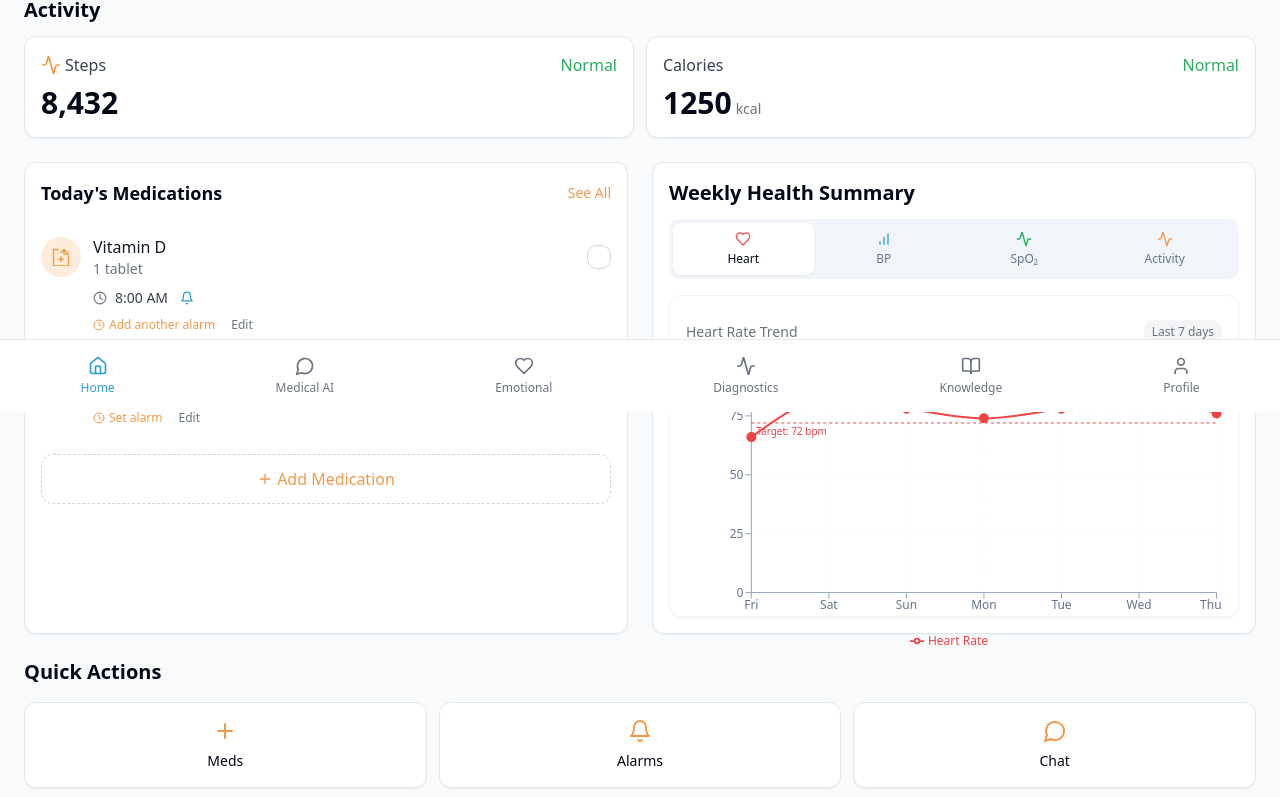
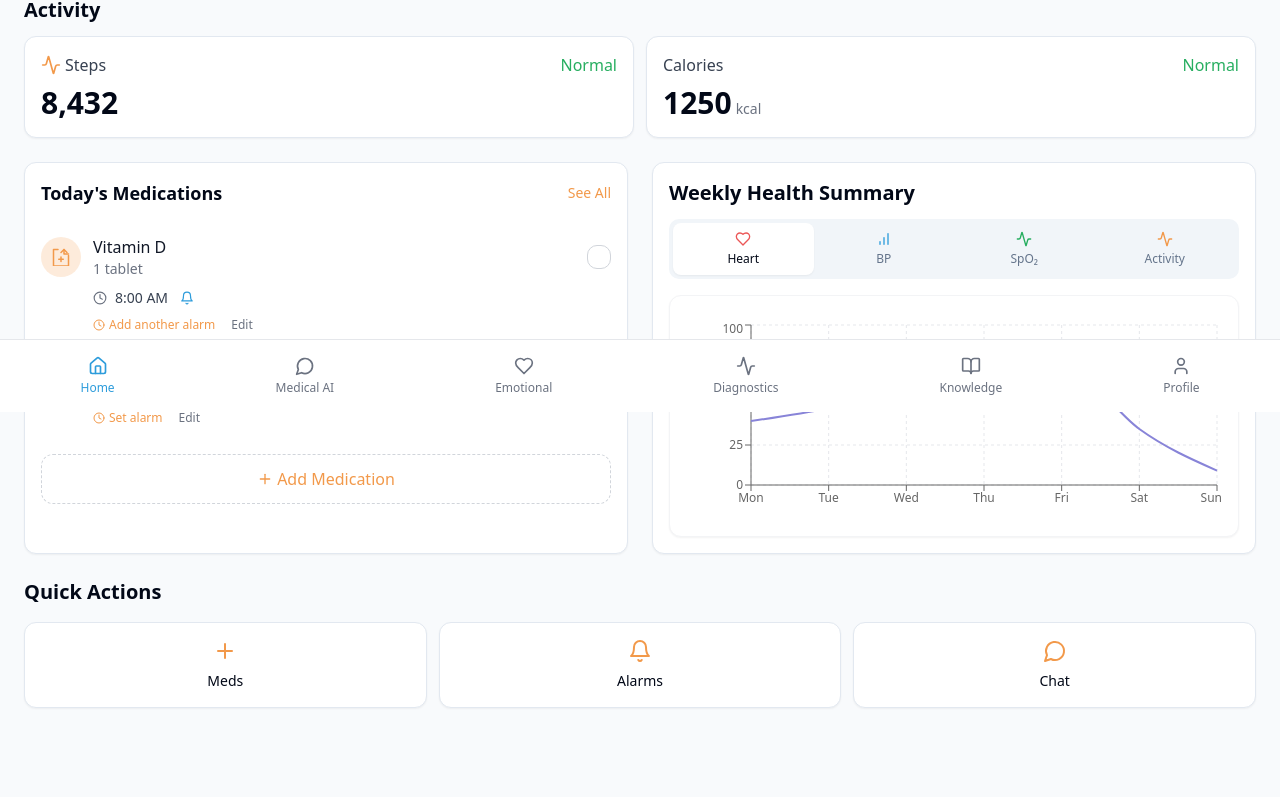
Before and after one commit to Taj543/empathic-health-nexus, a React (Vite) app: page / in a window 1280 px wide. Shown: the part 388-1185 px from the top of the page. After the commit the page ends 1160 px from the top, so only its background shows below. Built offline with nearby package versions, Linux system fonts and the light colour scheme.

Commit message:
Fix: Remove unused import
Remove the unused import of 'Lungs' from WeeklySummaryTabs.tsx.

```diff
--- a/src/components/health/WeeklySummaryChart.tsx
+++ b/src/components/health/WeeklySummaryChart.tsx
@@ -1,252 +1,48 @@
+import React, { useState } from 'react';
+import {
+  LineChart, Line, XAxis, YAxis, CartesianGrid, Tooltip,
+  ResponsiveContainer, ReferenceLine, Area, ComposedChart
+} from 'recharts';
+import { cn } from '@/lib/utils';
 
-import React, { useMemo } from 'react';
-import {
-  LineChart,
-  Line,
-  XAxis,
-  YAxis,
-  CartesianGrid,
-  Tooltip,
-  Legend,
-  ResponsiveContainer,
-  ReferenceLine
-} from 'recharts';
-import { format, subDays } from 'date-fns';
-import {
-  ChartContainer,
-  ChartTooltip,
-  ChartTooltipContent
-} from "@/components/ui/chart";
-import { cn } from "@/lib/utils";
-
-// Generate dummy data for the past week
-const generateWeeklyData = () => {
-  const data = [];
-  for (let i = 6; i >= 0; i--) {
-    const date = subDays(new Date(), i);
-    data.push({
-      name: format(date, 'EEE'),
-      date: format(date, 'MMM dd'),
-      heartRate: Math.floor(Math.random() * (85 - 65) + 65),
-      bloodPressureSystolic: Math.floor(Math.random() * (130 - 110) + 110),
-      bloodPressureDiastolic: Math.floor(Math.random() * (90 - 70) + 70),
-      spO2: Math.floor(Math.random() * (100 - 95) + 95),
-      steps: Math.floor(Math.random() * (12000 - 5000) + 5000),
-      calories: Math.floor(Math.random() * (2000 - 1000) + 1000),
-    });
-  }
-  return data;
-};
+interface DataPoint {
+  time: string;
+  value: number;
+}
 
 interface WeeklySummaryChartProps {
+  metric: string;
   className?: string;
-  metric: 'heartRate' | 'bloodPressure' | 'spO2' | 'steps' | 'calories';
 }
 
-export function WeeklySummaryChart({ className, metric }: WeeklySummaryChartProps) {
-  const data = useMemo(() => generateWeeklyData(), []);
+export function WeeklySummaryChart({ metric, className }: WeeklySummaryChartProps) {
+  const [data, setData] = useState<DataPoint[]>([
+    { time: 'Mon', value: Math.floor(Math.random() * 100) },
+    { time: 'Tue', value: Math.floor(Math.random() * 100) },
+    { time: 'Wed', value: Math.floor(Math.random() * 100) },
+    { time: 'Thu', value: Math.floor(Math.random() * 100) },
+    { time: 'Fri', value: Math.floor(Math.random() * 100) },
+    { time: 'Sat', value: Math.floor(Math.random() * 100) },
+    { time: 'Sun', value: Math.floor(Math.random() * 100) },
+  ]);
 
-  const metricConfig = {
-    heartRate: {
-      label: 'Heart Rate',
-      color: '#EF4444',
-      unit: 'bpm',
-      dataKey: 'heartRate',
-      targetValue: 72,
-      minValue: 60,
-      maxValue: 90
-    },
-    bloodPressure: {
-      label: 'Blood Pressure',
-      systolicColor: '#3B82F6',
-      diastolicColor: '#60A5FA',
-      unit: 'mmHg',
-      targetSystolic: 120,
-      targetDiastolic: 80
-    },
-    spO2: {
-      label: 'SpO₂',
-      color: '#10B981',
-      unit: '%',
-      dataKey: 'spO2',
-      targetValue: 98,
-      minValue: 95
-    },
-    steps: {
-      label: 'Steps',
-      color: '#8B5CF6',
-      dataKey: 'steps',
-      targetValue: 10000,
-      unit: '' // Adding the missing unit property
-    },
-    calories: {
-      label: 'Calories',
-      color: '#F59E0B',
-      unit: 'kcal',
-      dataKey: 'calories',
-      targetValue: 1500
-    }
-  };
-
-  // Create a config for chart colors based on the metric
-  const config = {
-    [metric]: {
-      theme: {
-        light: metric === 'bloodPressure'
-          ? metricConfig.bloodPressure.systolicColor
-          : metricConfig[metric].color,
-        dark: metric === 'bloodPressure'
-          ? metricConfig.bloodPressure.systolicColor
-          : metricConfig[metric].color
-      }
-    },
-    systolic: {
-      theme: {
-        light: metricConfig.bloodPressure.systolicColor,
-        dark: metricConfig.bloodPressure.systolicColor
-      }
-    },
-    diastolic: {
-      theme: {
-        light: metricConfig.bloodPressure.diastolicColor,
-        dark: metricConfig.bloodPressure.diastolicColor
-      }
-    }
-  };
-
-  // Get the appropriate target value for reference lines based on metric
-  const getTargetValue = () => {
-    if (metric === 'bloodPressure') return null;
-    return metricConfig[metric].targetValue;
-  };
-
-  const targetValue = getTargetValue();
-
-  // Custom tooltip formatter based on metric
-  const formatTooltipValue = (value: number, name: string) => {
-    if (name === "Heart Rate") return `${value} bpm`;
-    if (name === "SpO₂") return `${value}%`;
-    if (name === "Systolic" || name === "Diastolic") return `${value} mmHg`;
-    if (name === "Steps") return value.toLocaleString();
-    if (name === "Calories") return `${value} kcal`;
-    return value;
-  };
-
-  const renderChart = () => {
-    if (metric === 'bloodPressure') {
-      return (
+  return (
+    <div className={cn("w-full", className)}>
+      <ResponsiveContainer width="100%" height={200}>
         <LineChart data={data}>
-          <CartesianGrid strokeDasharray="3 3" strokeOpacity={0.4} />
-          <XAxis
-            dataKey="name"
-            tick={{ fontSize: 12 }}
-            stroke="#94a3b8"
-            tickLine={{ stroke: '#94a3b8' }}
-          />
-          <YAxis
-            tick={{ fontSize: 12 }}
-            stroke="#94a3b8"
-            tickLine={{ stroke: '#94a3b8' }}
-          />
-          <ChartTooltip
-            content={<ChartTooltipContent />}
-            formatter={formatTooltipValue}
-          />
-          <Legend wrapperStyle={{ paddingTop: 10 }} />
-          <ReferenceLine
-            y={120}
-            stroke="#3B82F6"
-            strokeDasharray="3 3"
-            label={{ value: "Target Systolic", position: "insideTopLeft", fill: "#3B82F6", fontSize: 10 }}
-          />
-          <ReferenceLine
-            y={80}
-            stroke="#60A5FA"
-            strokeDasharray="3 3"
-            label={{ value: "Target Diastolic", position: "insideBottomLeft", fill: "#60A5FA", fontSize: 10 }}
-          />
+          <CartesianGrid strokeDasharray="3 3" className="stroke-gray-200 dark:stroke-gray-700" />
+          <XAxis dataKey="time" className="text-xs text-gray-500 dark:text-gray-400" />
+          <YAxis className="text-xs text-gray-500 dark:text-gray-400" />
+          <Tooltip />
           <Line
             type="monotone"
-            dataKey="bloodPressureSystolic"
-            name="Systolic"
-            stroke={metricConfig.bloodPressure.systolicColor}
+            dataKey="value"
+            stroke="#8884d8"
             strokeWidth={2}
-            dot={{ r: 4 }}
-            activeDot={{ r: 6, stroke: 'white', strokeWidth: 2 }}
-          />
-          <Line
-            type="monotone"
-            dataKey="bloodPressureDiastolic"
-            name="Diastolic"
-            stroke={metricConfig.bloodPressure.diastolicColor}
-            strokeWidth={2}
-            dot={{ r: 4 }}
-            activeDot={{ r: 6, stroke: 'white', strokeWidth: 2 }}
+            dot={false}
           />
         </LineChart>
-      );
-    }
-
-    return (
-      <LineChart data={data}>
-        <CartesianGrid strokeDasharray="3 3" strokeOpacity={0.4} />
-        <XAxis
-          dataKey="name"
-          tick={{ fontSize: 12 }}
-          stroke="#94a3b8"
-          tickLine={{ stroke: '#94a3b8' }}
-        />
-        <YAxis
-          tick={{ fontSize: 12 }}
-          stroke="#94a3b8"
-          tickLine={{ stroke: '#94a3b8' }}
-        />
-        <ChartTooltip
-          content={<ChartTooltipContent />}
-          formatter={formatTooltipValue}
-        />
-        <Legend wrapperStyle={{ paddingTop: 10 }} />
-        {targetValue && (
-          <ReferenceLine
-            y={targetValue}
-            stroke={metricConfig[metric].color}
-            strokeDasharray="3 3"
-            label={{
-              value: `Target: ${targetValue}${metricConfig[metric].unit ? ' ' + metricConfig[metric].unit : ''}`,
-              position: "insideTopLeft",
-              fill: metricConfig[metric].color,
-              fontSize: 10
-            }}
-          />
-        )}
-        <Line
-          type="monotone"
-          dataKey={metricConfig[metric].dataKey}
-          name={metricConfig[metric].label}
-          stroke={metricConfig[metric].color}
-          strokeWidth={2}
-          dot={{ r: 4, fill: metricConfig[metric].color }}
-          activeDot={{ r: 6, stroke: 'white', strokeWidth: 2 }}
-        />
-      </LineChart>
-    );
-  };
-
-  return (
-    <div className={cn(`h-[280px] w-full transition-all duration-300`, className)}>
-      <div className="text-sm text-gray-500 mb-2 flex items-center justify-between">
-        <span>
-          {metric === 'bloodPressure' ?
-            'Blood Pressure Readings' :
-            `${metricConfig[metric].label} Trend`}
-        </span>
-        <span className="text-xs bg-gray-100 px-2 py-1 rounded-md">
-          Last 7 days
-        </span>
-      </div>
-      <ChartContainer config={config}>
-        {renderChart()}
-      </ChartContainer>
+      </ResponsiveContainer>
     </div>
   );
 }
```
